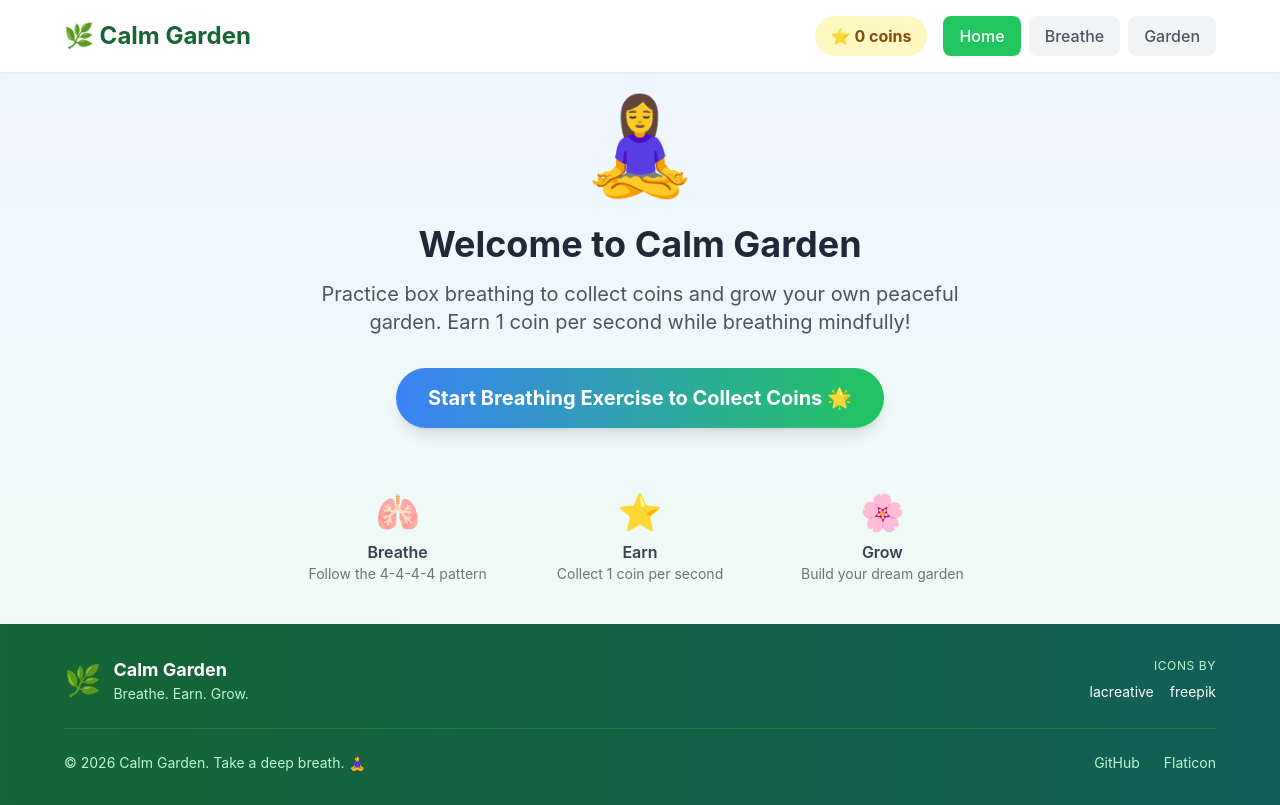
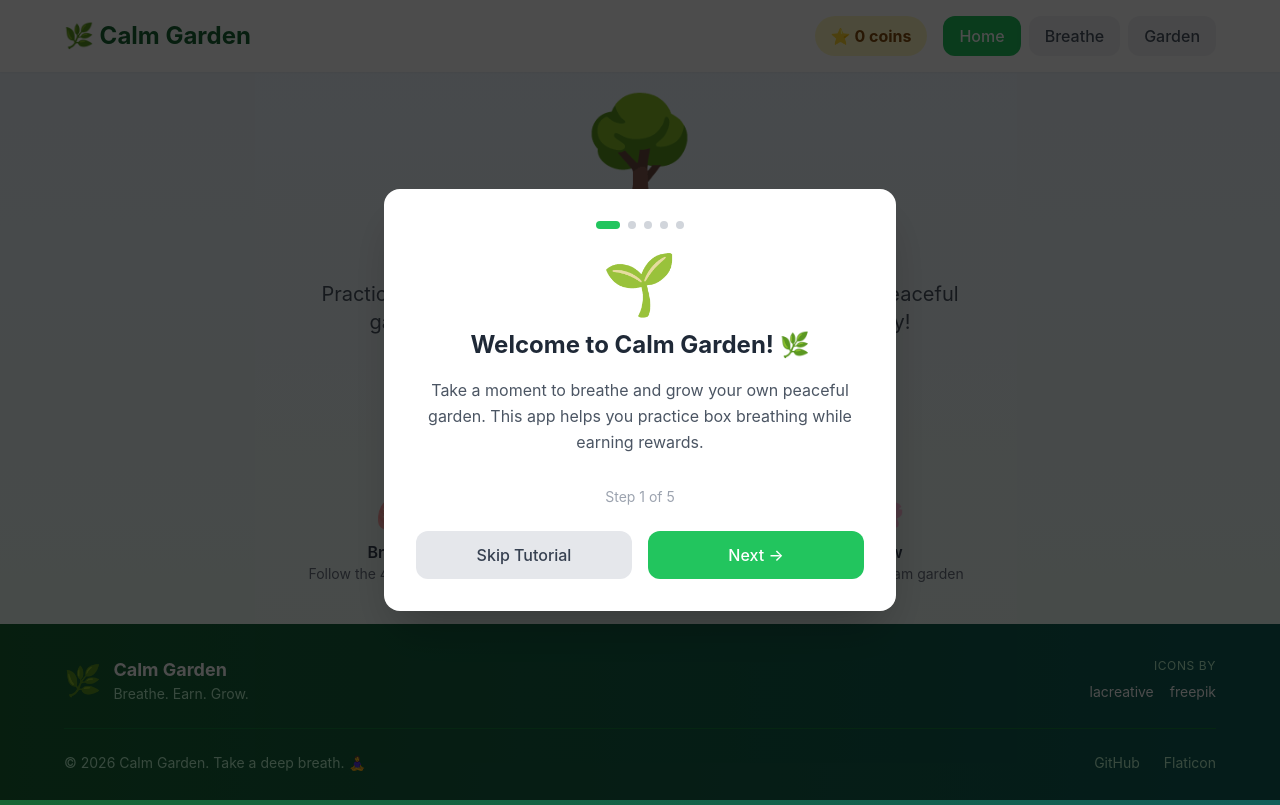
Before and after one commit to jaroslaw-weber/calm-garden, an Astro site: page / in a window 1280 px wide. Built offline with nearby package versions, Linux system fonts and the light colour scheme; Astro itself is replaced by a stand-in of ours.

Commit message:
calm garden improvements

```diff
--- a/src/components/App.tsx
+++ b/src/components/App.tsx
@@ -3,6 +3,7 @@
 import { GardenEditor } from './GardenEditor';
 import { Attributions } from './Attributions';
 import { AntiCheatManager } from './AntiCheat';
+import { Tutorial } from './Tutorial';
 
 type ViewMode = 'welcome' | 'breathing' | 'garden';
 
@@ -11,12 +12,19 @@
   const [sessionPoints, setSessionPoints] = useState(0);
   const [viewMode, setViewMode] = useState<ViewMode>('welcome');
   const [isBreathingActive, setIsBreathingActive] = useState(false);
+  const [showTutorial, setShowTutorial] = useState(false);
 
-  // Load points from localStorage
+  // Load points from localStorage and check if tutorial was completed
   useEffect(() => {
     const saved = localStorage.getItem('calm-garden-points');
     if (saved) {
       setPoints(parseInt(saved, 10));
+    }
+
+    // Show tutorial if not completed
+    const tutorialCompleted = localStorage.getItem('calm-garden-tutorial-completed');
+    if (!tutorialCompleted) {
+      setShowTutorial(true);
     }
   }, []);
 
@@ -42,7 +50,7 @@
     // Remove session points from total
     setPoints(prev => Math.max(0, prev - sessionPoints));
     setSessionPoints(0);
-    alert('You were away too long. Session coins have been reset to prevent cheating. Please practice mindfully! 🧘');
+    alert('You were away too long. Session coins have been reset to prevent cheating. Please practice mindfully! 🌸');
   };
 
   const handleBreathingStateChange = (isActive: boolean) => {
@@ -55,6 +63,9 @@
 
   return (
     <div className="min-h-screen bg-gradient-to-b from-blue-50 to-green-50">
+      {/* Tutorial */}
+      {showTutorial && <Tutorial onClose={() => setShowTutorial(false)} />}
+
       {/* Anti-cheat system - only active during breathing */}
       <AntiCheatManager
         isActive={isBreathingActive}
@@ -116,7 +127,7 @@
         {viewMode === 'welcome' && (
           <div className="flex flex-col items-center justify-center min-h-[60vh] text-center">
             <div className="mb-8">
-              <span className="text-8xl">🧘‍♀️</span>
+              <span className="text-8xl">🌳</span>
             </div>
 
             <h2 className="text-4xl font-bold text-gray-800 mb-4">
--- /dev/null
+++ b/src/components/Tutorial.tsx
@@ -0,0 +1,103 @@
+import React, { useState, useEffect } from 'react';
+
+interface TutorialProps {
+  onClose: () => void;
+}
+
+export function Tutorial({ onClose }: TutorialProps) {
+  const [currentStep, setCurrentStep] = useState(0);
+
+  const steps = [
+    {
+      title: "Welcome to Calm Garden! 🌿",
+      content: "Take a moment to breathe and grow your own peaceful garden. This app helps you practice box breathing while earning rewards.",
+      icon: "🌱"
+    },
+    {
+      title: "How to Breathe 🫁",
+      content: "Follow the circle: Inhale for 4 seconds, hold for 4, exhale for 4, hold for 4. The water will fill up as you inhale and empty as you exhale.",
+      icon: "🌊"
+    },
+    {
+      title: "Earn Coins ⭐",
+      content: "You earn 1 coin for every second you practice. The longer you breathe mindfully, the more coins you collect!",
+      icon: "💰"
+    },
+    {
+      title: "Build Your Garden 🌸",
+      content: "Use your coins to buy plants and upgrade them. Create your own beautiful garden space. You can even share it with friends!",
+      icon: "🏡"
+    },
+    {
+      title: "Stay Focused 🎯",
+      content: "We'll check in with you every minute to make sure you're really practicing. If you don't respond, you'll lose your session coins.",
+      icon: "✋"
+    }
+  ];
+
+  const handleNext = () => {
+    if (currentStep < steps.length - 1) {
+      setCurrentStep(currentStep + 1);
+    } else {
+      localStorage.setItem('calm-garden-tutorial-completed', 'true');
+      onClose();
+    }
+  };
+
+  const handleSkip = () => {
+    localStorage.setItem('calm-garden-tutorial-completed', 'true');
+    onClose();
+  };
+
+  return (
+    <div className="fixed inset-0 bg-black bg-opacity-70 flex items-center justify-center z-50 p-4">
+      <div className="bg-white rounded-2xl p-8 max-w-lg w-full text-center shadow-2xl">
+        {/* Progress dots */}
+        <div className="flex justify-center gap-2 mb-6">
+          {steps.map((_, index) => (
+            <div
+              key={index}
+              className={`w-2 h-2 rounded-full transition-all ${
+                index === currentStep ? 'bg-green-500 w-6' : 'bg-gray-300'
+              }`}
+            />
+          ))}
+        </div>
+
+        {/* Icon */}
+        <div className="text-6xl mb-4">{steps[currentStep].icon}</div>
+
+        {/* Title */}
+        <h2 className="text-2xl font-bold text-gray-800 mb-4">
+          {steps[currentStep].title}
+        </h2>
+
+        {/* Content */}
+        <p className="text-gray-600 mb-8 leading-relaxed">
+          {steps[currentStep].content}
+        </p>
+
+        {/* Step counter */}
+        <p className="text-sm text-gray-400 mb-6">
+          Step {currentStep + 1} of {steps.length}
+        </p>
+
+        {/* Buttons */}
+        <div className="flex gap-4">
+          <button
+            onClick={handleSkip}
+            className="flex-1 px-4 py-3 bg-gray-200 hover:bg-gray-300 text-gray-700 rounded-lg font-medium transition-colors"
+          >
+            Skip Tutorial
+          </button>
+          <button
+            onClick={handleNext}
+            className="flex-1 px-4 py-3 bg-green-500 hover:bg-green-600 text-white rounded-lg font-medium transition-colors"
+          >
+            {currentStep === steps.length - 1 ? "Start Growing! 🌿" : "Next →"}
+          </button>
+        </div>
+      </div>
+    </div>
+  );
+}
--- a/src/layouts/Layout.astro
+++ b/src/layouts/Layout.astro
@@ -21,6 +21,8 @@
 </html>
 
 <style is:global>
+  @import '../styles/design-system.css';
+
   body {
     margin: 0;
     font-family: -apple-system, BlinkMacSystemFont, 'Segoe UI', 'Roboto', 'Oxygen',
--- /dev/null
+++ b/src/styles/design-system.css
@@ -0,0 +1,81 @@
+:root {
+  /* Primary Colors */
+  --color-primary-50: #eff6ff;
+  --color-primary-100: #dbeafe;
+  --color-primary-200: #bfdbfe;
+  --color-primary-300: #93c5fd;
+  --color-primary-400: #60a5fa;
+  --color-primary-500: #3b82f6;
+  --color-primary-600: #2563eb;
+  --color-primary-700: #1d4ed8;
+  --color-primary-800: #1e40af;
+  --color-primary-900: #1e3a8a;
+
+  /* Green Colors */
+  --color-green-50: #f0fdf4;
+  --color-green-100: #dcfce7;
+  --color-green-200: #bbf7d0;
+  --color-green-300: #86efac;
+  --color-green-400: #4ade80;
+  --color-green-500: #22c55e;
+  --color-green-600: #16a34a;
+  --color-green-700: #15803d;
+  --color-green-800: #166534;
+  --color-green-900: #14532d;
+
+  /* Accent Colors */
+  --color-yellow-100: #fef3c7;
+  --color-yellow-500: #eab308;
+  --color-yellow-600: #ca8a04;
+  --color-yellow-800: #854d0e;
+
+  /* Semantic Colors */
+  --color-bg-welcome: linear-gradient(to bottom, #eff6ff, #f0fdf4);
+  --color-bg-breathe: #eff6ff;
+  --color-bg-garden: #f0fdf4;
+
+  --color-text-primary: #1f2937;
+  --color-text-secondary: #4b5563;
+  --color-text-muted: #6b7280;
+
+  /* Shadows */
+  --shadow-sm: 0 1px 2px 0 rgba(0, 0, 0, 0.05);
+  --shadow-md: 0 4px 6px -1px rgba(0, 0, 0, 0.1);
+  --shadow-lg: 0 10px 15px -3px rgba(0, 0, 0, 0.1);
+
+  /* Border Radius */
+  --radius-sm: 0.375rem;
+  --radius-md: 0.5rem;
+  --radius-lg: 0.75rem;
+  --radius-xl: 1rem;
+  --radius-full: 9999px;
+
+  /* Spacing */
+  --space-1: 0.25rem;
+  --space-2: 0.5rem;
+  --space-3: 0.75rem;
+  --space-4: 1rem;
+  --space-6: 1.5rem;
+  --space-8: 2rem;
+}
+
+/* Design Tokens Usage:
+ *
+ * Primary Blue: Use for breathing section, CTAs
+ *   - Light: var(--color-primary-100) to var(--color-primary-300)
+ *   - Main: var(--color-primary-500)
+ *   - Dark: var(--color-primary-700)
+ *
+ * Garden Green: Use for garden section, success states
+ *   - Light: var(--color-green-100) to var(--color-green-200)
+ *   - Main: var(--color-green-500) to var(--color-green-600)
+ *   - Dark: var(--color-green-700) to var(--color-green-800)
+ *
+ * Coins Yellow: Use for points/currency display
+ *   - Background: var(--color-yellow-100)
+ *   - Text: var(--color-yellow-800)
+ *
+ * Gradients:
+ *   - Welcome: var(--color-bg-welcome)
+ *   - CTA Button: linear-gradient(to right, var(--color-primary-500), var(--color-green-500))
+ */
--- a/tailwind.config.js
+++ b/tailwind.config.js
@@ -4,7 +4,60 @@
     "./src/**/*.{astro,html,js,jsx,md,mdx,svelte,ts,tsx,vue}",
   ],
   theme: {
-    extend: {},
+    extend: {
+      colors: {
+        primary: {
+          50: 'var(--color-primary-50)',
+          100: 'var(--color-primary-100)',
+          200: 'var(--color-primary-200)',
+          300: 'var(--color-primary-300)',
+          400: 'var(--color-primary-400)',
+          500: 'var(--color-primary-500)',
+          600: 'var(--color-primary-600)',
+          700: 'var(--color-primary-700)',
+          800: 'var(--color-primary-800)',
+          900: 'var(--color-primary-900)',
+        },
+        garden: {
+          50: 'var(--color-green-50)',
+          100: 'var(--color-green-100)',
+          200: 'var(--color-green-200)',
+          300: 'var(--color-green-300)',
+          400: 'var(--color-green-400)',
+          500: 'var(--color-green-500)',
+          600: 'var(--color-green-600)',
+          700: 'var(--color-green-700)',
+          800: 'var(--color-green-800)',
+          900: 'var(--color-green-900)',
+        },
+        coin: {
+          100: 'var(--color-yellow-100)',
+          500: 'var(--color-yellow-500)',
+          600: 'var(--color-yellow-600)',
+          800: 'var(--color-yellow-800)',
+        },
+      },
+      boxShadow: {
+        'sm': 'var(--shadow-sm)',
+        'md': 'var(--shadow-md)',
+        'lg': 'var(--shadow-lg)',
+      },
+      borderRadius: {
+        'sm': 'var(--radius-sm)',
+        'md': 'var(--radius-md)',
+        'lg': 'var(--radius-lg)',
+        'xl': 'var(--radius-xl)',
+        'full': 'var(--radius-full)',
+      },
+      spacing: {
+        '1': 'var(--space-1)',
+        '2': 'var(--space-2)',
+        '3': 'var(--space-3)',
+        '4': 'var(--space-4)',
+        '6': 'var(--space-6)',
+        '8': 'var(--space-8)',
+      },
+    },
   },
   plugins: [],
 }
```
Also changed, not shown: TODO.md (+14 -5 lines), README.md.
